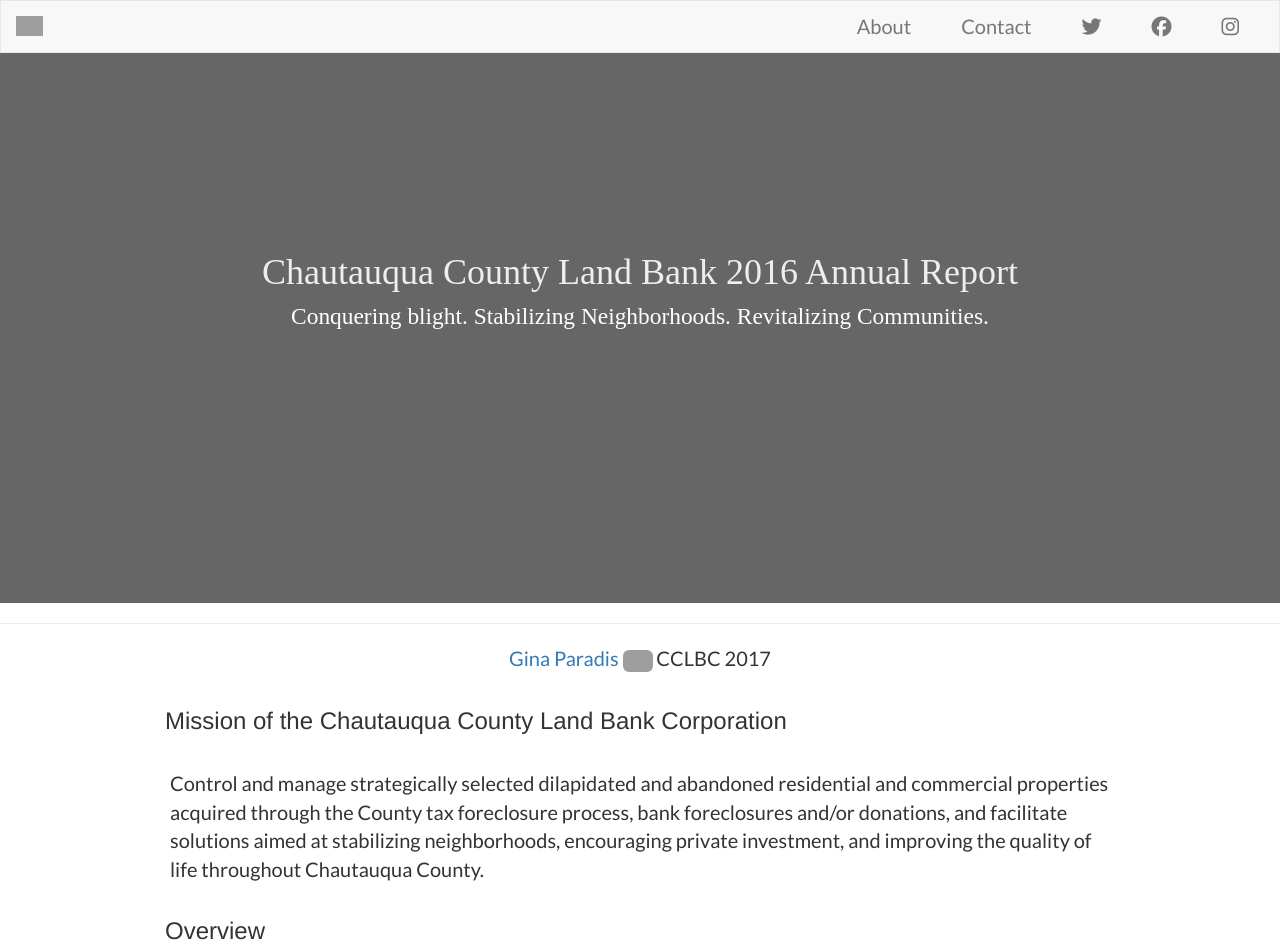
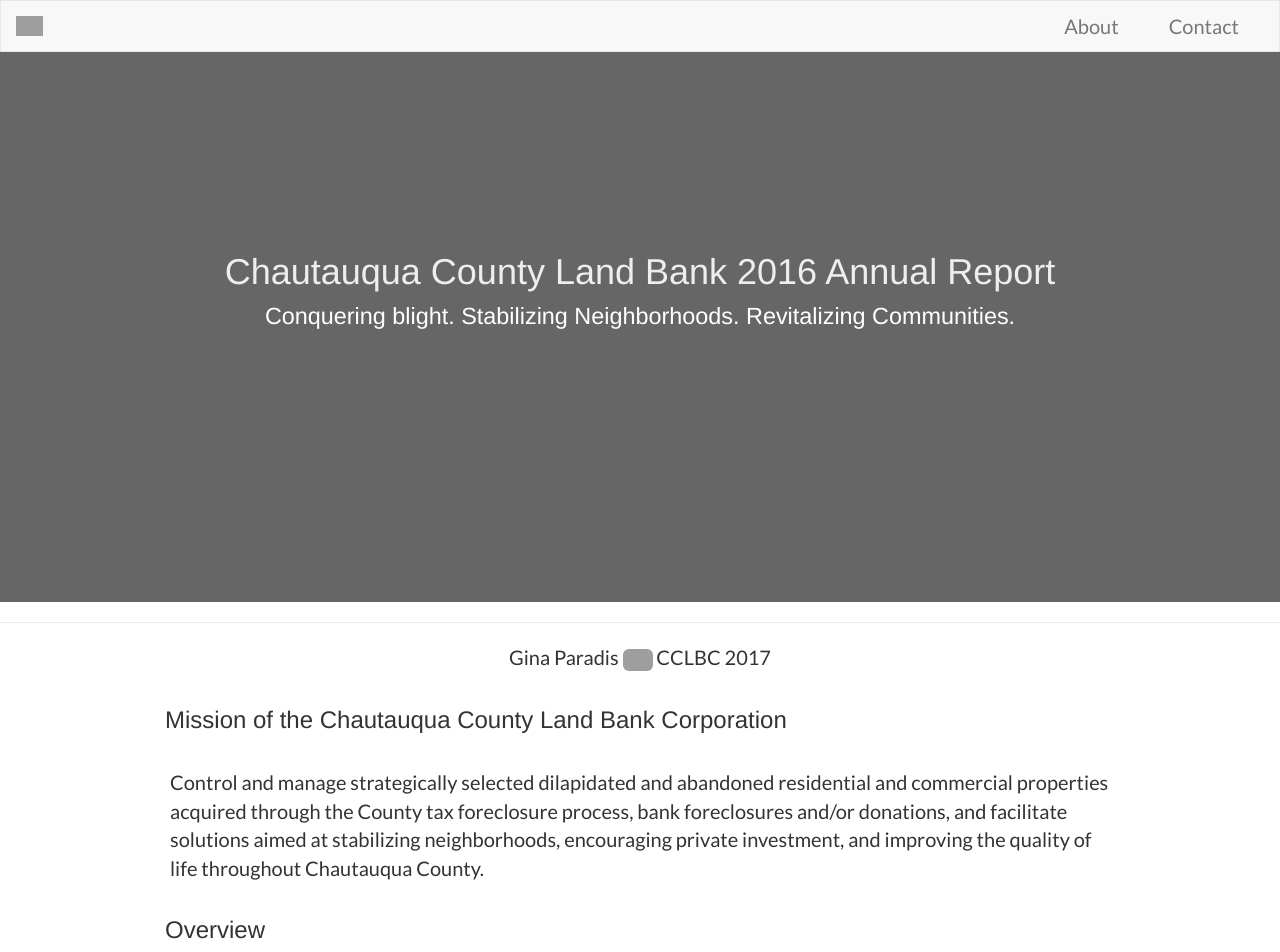
Before and after one commit to Orbitist/cclbc-annual-report-2016, a Jekyll site: the page built from index.md, in a window 1280 px wide. Shown: the top 952 px of the page. Built offline with Jekyll 4.4.1, drawn with Linux system fonts in a browser that asks for light colours; nearby versions of some CDN libraries; a style sheet for code colours, icons or effects is not loaded; grey boxes are pictures that could not be loaded.

Commit message:
Touching up microsite

```diff
--- a/_includes/byline.html
+++ b/_includes/byline.html
@@ -1,3 +1,3 @@
 <div class="author-profiles">
-<p style="text-align:center;"><a href="#credits">Gina Paradis</a> <img style="width:30px;" class="img-rounded" src="http://www.chautauqualandbank.org/uploads/photos/m/1440075875_photosGina-Paradis.jpg"/> CCLBC 2017</p>
+<p style="text-align:center;">Gina Paradis <img style="width:30px;" class="img-rounded" src="http://www.chautauqualandbank.org/uploads/photos/m/1440075875_photosGina-Paradis.jpg"/> CCLBC 2017</p>
 </div><!-- byline -->
--- a/_includes/navbar.html
+++ b/_includes/navbar.html
@@ -15,9 +15,6 @@
       <ul class="nav navbar-nav navbar-right">
         <li><a href="http://www.chautauqualandbank.org/">About</a></li>
         <li><a href="http://www.chautauqualandbank.org/contact/">Contact</a></li>
-        <li><a href="https://twitter.com/#"><i class="fa fa-twitter"></i></a></li>
-        <li><a href="https://www.facebook.com/#"><i class="fa fa-facebook-official"></i></a></li>
-        <li><a href="https://twitter.com/#"><i class="fa fa-instagram"></i></a></li>
       </ul>
     </div><!-- /.collapse navbar-collapse -->
   </div><!-- /.container-fluid -->
--- a/css/style.css
+++ b/css/style.css
@@ -24,7 +24,6 @@ h1 {
   max-width: 960px;
   margin: auto;
   max-width: 960px;
-  font-family: serif;
 }
 
 h3 {
```
Also changed, not shown: 2 other files.
